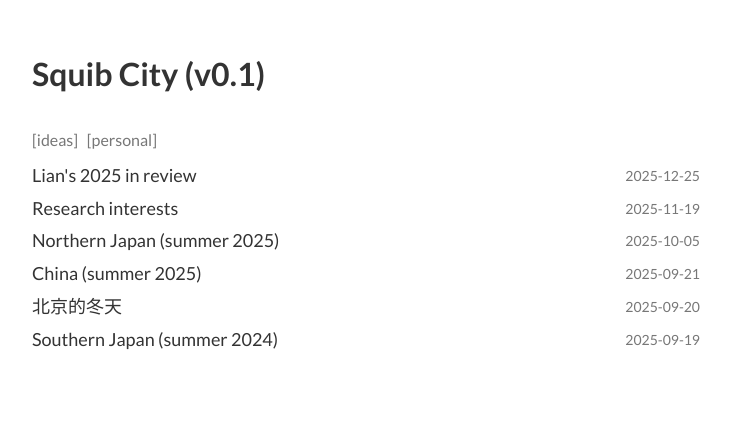
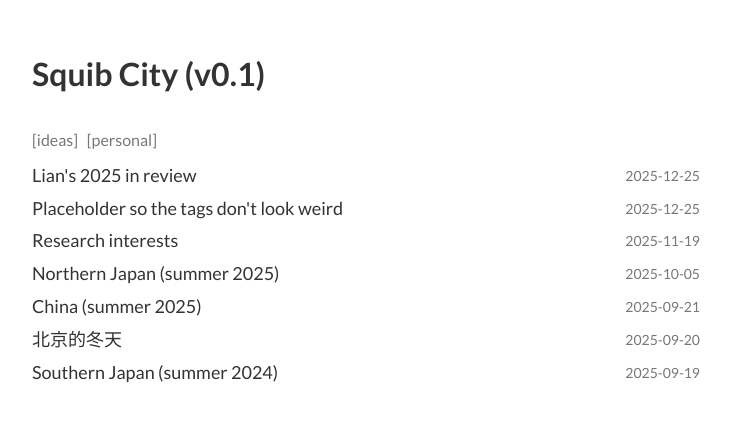
Before and after one commit to liankwang/liankwang.github.io, a Jekyll site: the page built from blog/index.html, in a window 1280 px wide. Shown: the top 422 px of the page, without its empty margins (274-1005 px from the left). Built offline with Jekyll 4.4.1, drawn with Linux system fonts in a browser that asks for light colours.

Commit message:
Moved some stuff

```diff
--- /dev/null
+++ b/_posts/2025-12-25-placeholder.md
@@ -0,0 +1,8 @@
+---
+layout: post
+title: "Placeholder so the tags don't look weird"
+date: 2025-12-25
+blurb: ""
+tags: [ideas]
+---
+See title.
```
Also changed, not shown: _posts/2025-11-19-research-interests.md (+1 -1 lines).
